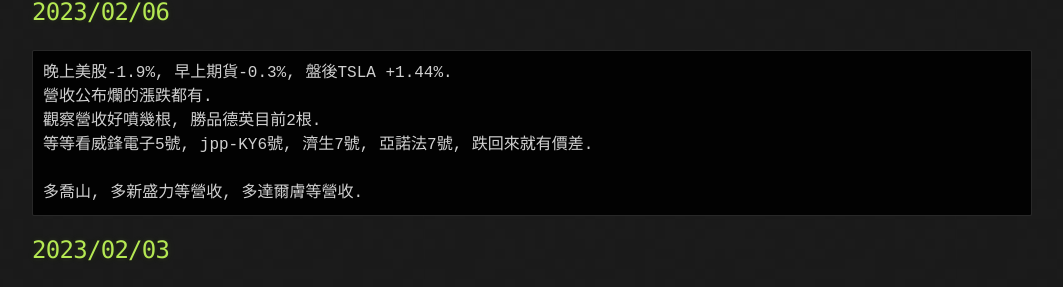
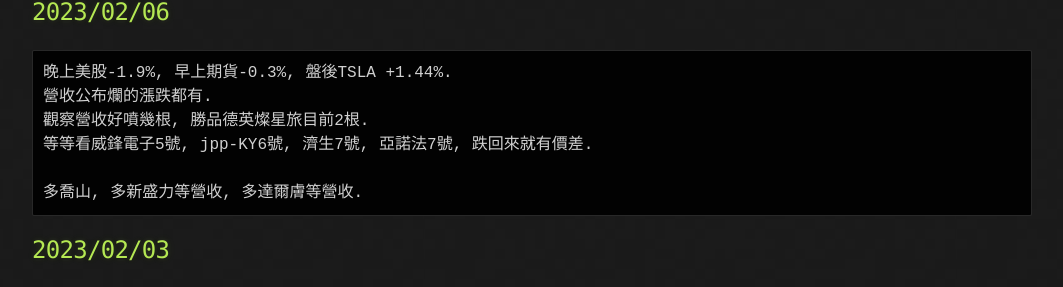
Before and after one commit to lepg5487/Stock_God, a Jekyll site: the page built from index.md, in a window 1280 px wide and 900 px high, scrolled down 428 px. Shown: the part 196-483 px from the top of the window, without its empty margins (108-1171 px from the left). Built offline with Jekyll 4.4.1, drawn with Linux system fonts in a browser that asks for light colours; our own code applies the rules of GitHub Pages for plain Markdown files.

Commit message:
Update index.md

````diff
--- a/index.md
+++ b/index.md
@@ -24,7 +24,7 @@
 ```
 晚上美股-1.9%, 早上期貨-0.3%, 盤後TSLA +1.44%.
 營收公布爛的漲跌都有.
-觀察營收好噴幾根, 勝品德英目前2根.
+觀察營收好噴幾根, 勝品德英燦星旅目前2根.
 等等看威鋒電子5號, jpp-KY6號, 濟生7號, 亞諾法7號, 跌回來就有價差.
 
 多喬山, 多新盛力等營收, 多達爾膚等營收.
````
